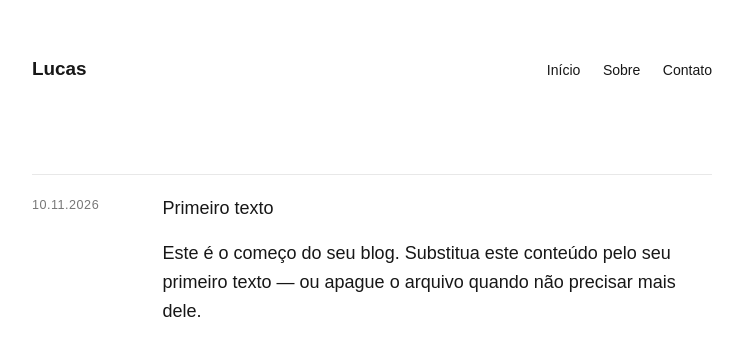
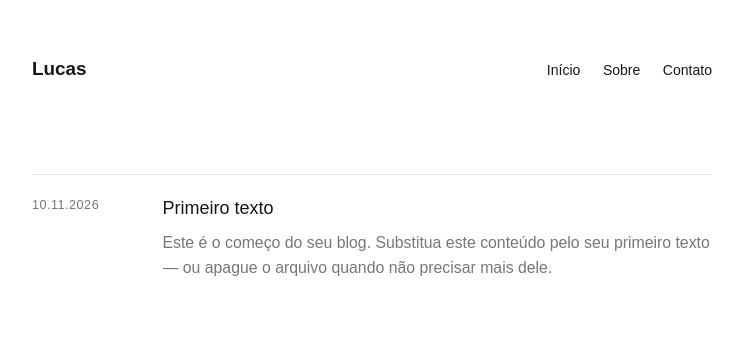
Before and after one commit to lucasxsoa/blog, a Jekyll site: the page built from index.html, in a window 1280 px wide. Shown: the top 356 px of the page, without its empty margins (268-1011 px from the left). Built offline with Jekyll 4.4.1, drawn with Linux system fonts in a browser that asks for light colours.

Commit message:
Adicionar resumo em assets/css/style.css

```diff
--- a/assets/css/style.css
+++ b/assets/css/style.css
@@ -60,6 +60,17 @@ nav a { text-decoration: none; }
 .feed-item h2 { margin: 0; font-size: 1rem; font-weight: 400; line-height: 1.45; }
 .feed-item a { text-decoration: none; }
 
+.summary {
+  display: -webkit-box;
+  margin: .55rem 0 0;
+  overflow: hidden;
+  color: var(--muted);
+  font-size: .88rem;
+  line-height: 1.55;
+  -webkit-box-orient: vertical;
+  -webkit-line-clamp: 10;
+}
+
 .prose { max-width: 650px; }
 .prose h1 { margin: 0 0 2rem; font-size: clamp(2rem, 7vw, 3.2rem); line-height: 1.12; letter-spacing: -.025em; }
 .prose h2 { margin-top: 2.4rem; line-height: 1.25; }
```
